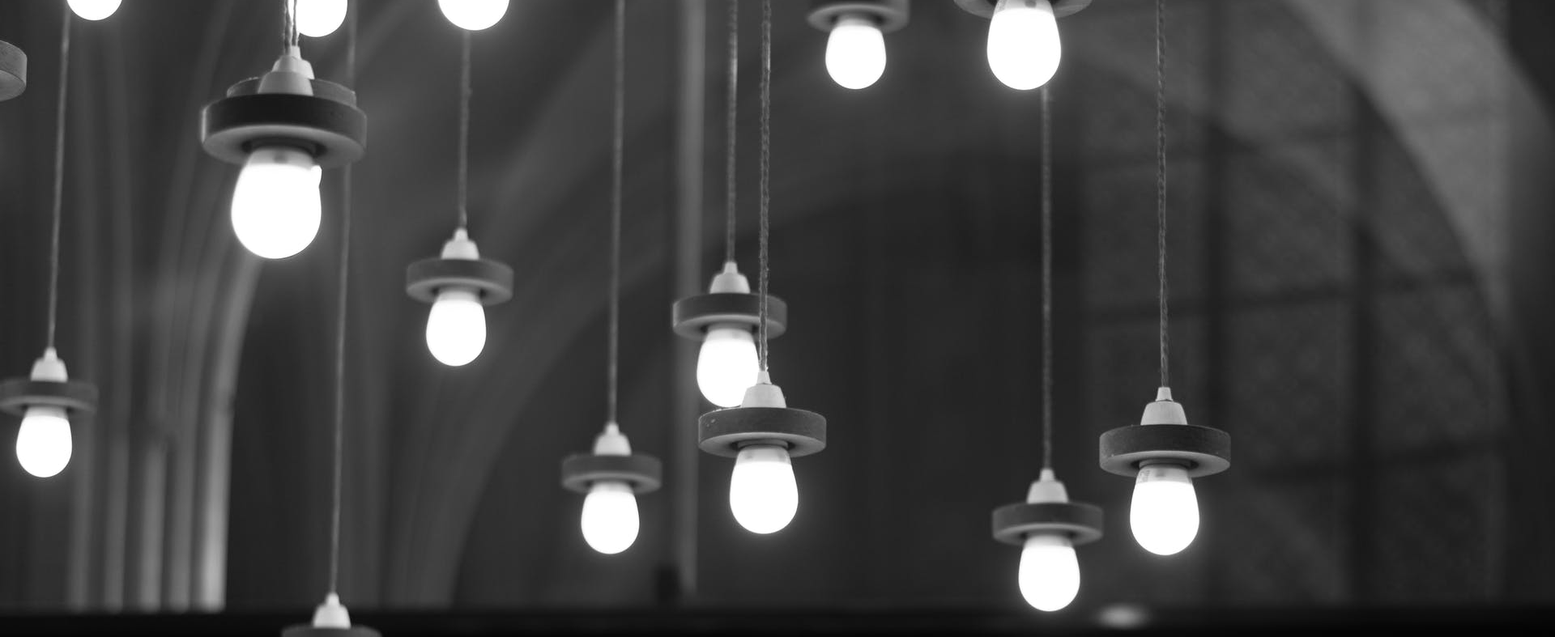
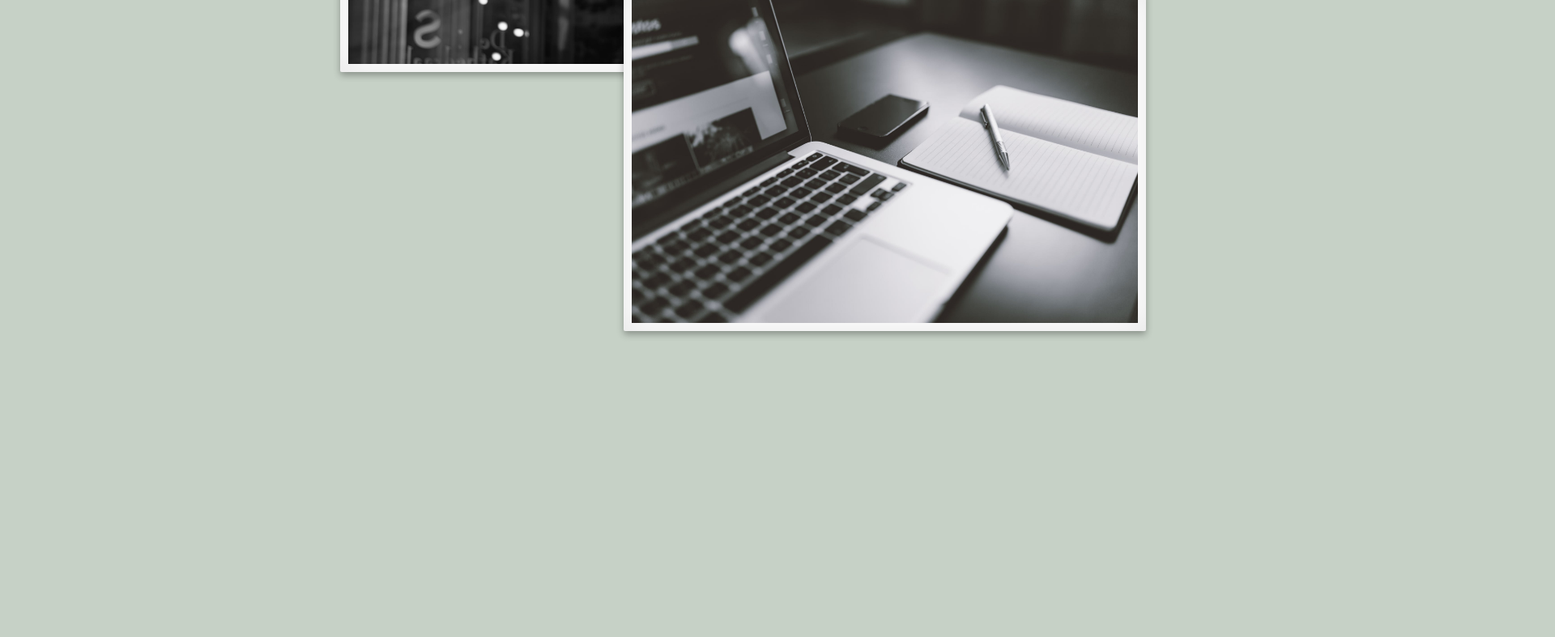
Before and after one commit to bryce-senninger/PortfolioSiteV.2, a plain HTML site: page landingpage.html in a window 1280 px wide. Shown: the part 659-1446 px from the top of the page at 81% size, 1920 px wide, since content can reach past the window. After the commit the page ends 1168 px from the top, so only its background shows below. Drawn offline with nearby package versions, Linux system fonts and the light colour scheme; the site is published under a folder, as on GitHub Pages, so addresses that start at the root find nothing.

Commit message:
fixed file paths

```diff
--- a/landingpage.html
+++ b/landingpage.html
@@ -9,11 +9,10 @@
     <link rel="stylesheet" href="https://stackpath.bootstrapcdn.com/bootstrap/4.3.1/css/bootstrap.min.css"
         integrity="sha384-ggOyR0iXCbMQv3Xipma34MD+dH/1fQ784/j6cY/iJTQUOhcWr7x9JvoRxT2MZw1T" crossorigin="anonymous">
     <link href="https://fonts.googleapis.com/css?family=Anonymous+Pro&display=swap" rel="stylesheet">
-    <link href="/assets/styles/styles.css" rel="stylesheet">
+    <link href="./assets/styles/styles.css" rel="stylesheet">
 </head>
 
 <body>
-    <script src="landingjs.js"></script>
     <div class="landingText">
         <div class="jumbotron">
             <h1 class="display-4">Bryce Senninger // Freelance Web Development</h1>
@@ -29,10 +28,10 @@
         </nav>
         <div class="images">
             <div class="topImg">
-                <img src="assets/images/pexels-photo-1263221.jpeg" alt="subway">
+                <img src="./assets/images/pexels-photo-1263221.jpeg" alt="subway">
             </div>
             <div class="bottomImg">
-                <img src="assets/images/site.jpg" alt="laptop">
+                <img src="./assets/images/site.jpg" alt="laptop">
             </div>
         </div>
     </div>
```
